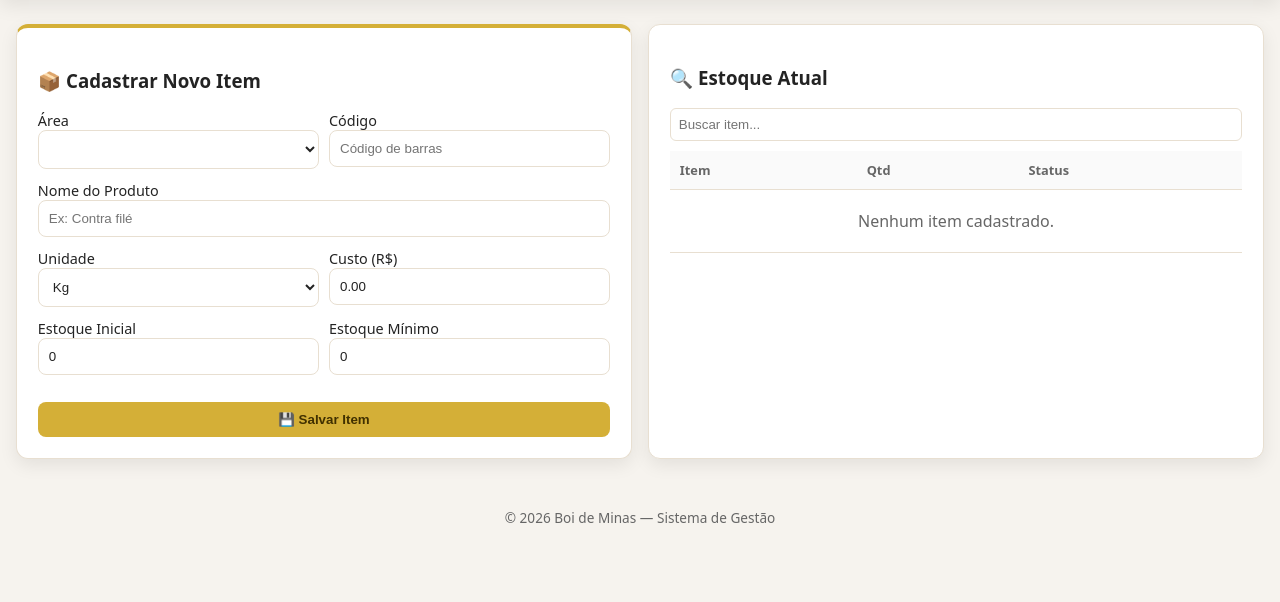
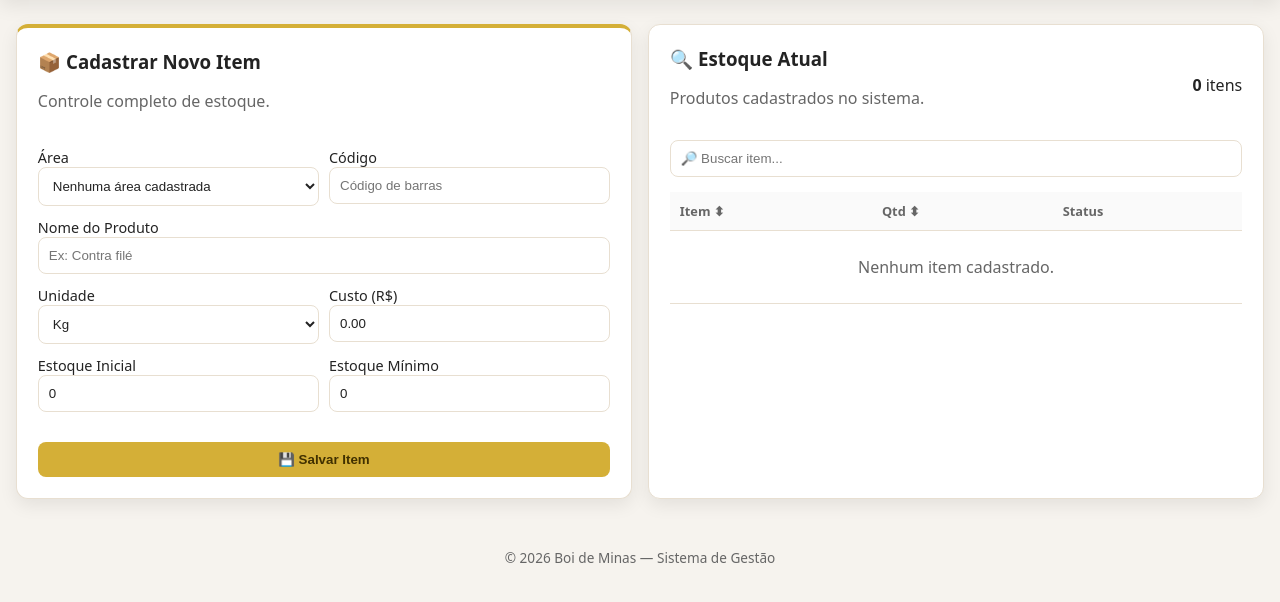
Before and after one commit to mattheuschaves2920-ops/boi-de-minas-sistema, a Flask app: template templates/itens.html in a window 1280 px wide. Shown: the part 82-684 px from the top of the page. Run offline with Flask 3, Linux system fonts and the light colour scheme; the template is opened without the code that fills it, so the values that code supplies are empty.

Commit message:
Update itens.html

```diff
--- a/templates/itens.html
+++ b/templates/itens.html
@@ -11,19 +11,76 @@
         style="border-top:4px solid var(--gold);"
     >
 
-        <h3>
+        <div
+            style="
+                display:flex;
+                justify-content:space-between;
+                align-items:center;
+                margin-bottom:20px;
+                gap:10px;
+                flex-wrap:wrap;
+            "
+        >
+
+            <div>
+
+                <h3 style="margin:0;">
                     📦 Cadastrar Novo Item
                 </h3>
+
+                <p class="muted">
+
+                    Controle completo de estoque.
+
+                </p>
+
+            </div>
+
+        </div>
+
+        <!-- ALERTAS -->
+
+        {% if error %}
+
+        <div
+            class="alert alert-error"
+            style="margin-bottom:15px;"
+        >
+
+            ⚠️ {{ error }}
+
+        </div>
+
+        {% endif %}
+
+        {% if success %}
+
+        <div
+            class="alert alert-success"
+            style="margin-bottom:15px;"
+        >
+
+            ✅ {{ success }}
+
+        </div>
+
+        {% endif %}
+
+        <!-- FORM -->
 
         <form method="POST">
 
             <!-- CSRF -->
+
+            {% if csrf_token %}
 
             <input
                 type="hidden"
                 name="csrf_token"
                 value="{{ csrf_token() }}"
             >
+
+            {% endif %}
 
             <!-- ÁREA + CÓDIGO -->
 
@@ -44,6 +101,8 @@
                         required
                     >
 
+                        {% if areas %}
+
                             {% for a in areas %}
 
                             <option value="{{ a }}">
@@ -53,6 +112,16 @@
                             </option>
 
                             {% endfor %}
+
+                        {% else %}
+
+                            <option value="">
+
+                                Nenhuma área cadastrada
+
+                            </option>
+
+                        {% endif %}
 
                     </select>
 
@@ -110,7 +179,7 @@
                         </option>
 
                         <option value="un">
-                            Un
+                            Unidade
                         </option>
 
                         <option value="l">
@@ -182,10 +251,9 @@
             <button
                 class="btn"
                 type="submit"
-
                 style="
                     width:100%;
-                    margin-top:15px;
+                    margin-top:18px;
                 "
             >
 
@@ -201,9 +269,44 @@
 
     <section class="card">
 
-        <h3>
+        <div
+            style="
+                display:flex;
+                justify-content:space-between;
+                align-items:center;
+                margin-bottom:15px;
+                gap:10px;
+                flex-wrap:wrap;
+            "
+        >
+
+            <div>
+
+                <h3 style="margin:0;">
                     🔍 Estoque Atual
                 </h3>
+
+                <p class="muted">
+
+                    Produtos cadastrados no sistema.
+
+                </p>
+
+            </div>
+
+            <div>
+
+                <strong>
+
+                    {{ itens|length if itens else 0 }}
+
+                </strong>
+
+                itens
+
+            </div>
+
+        </div>
 
         <!-- BUSCA -->
 
@@ -211,15 +314,15 @@
             type="text"
             id="busca"
 
-            placeholder="Buscar item..."
+            placeholder="🔎 Buscar item..."
 
             style="
                 width:100%;
-                padding:8px;
-                margin-bottom:10px;
+                padding:10px;
+                margin-bottom:15px;
 
                 border:1px solid var(--line);
-                border-radius:6px;
+                border-radius:8px;
             "
         >
 
@@ -233,9 +336,17 @@
 
                     <tr>
 
-                        <th>Item</th>
-                        <th>Qtd</th>
-                        <th>Status</th>
+                        <th onclick="sortTable(0)">
+                            Item ⬍
+                        </th>
+
+                        <th onclick="sortTable(1)">
+                            Qtd ⬍
+                        </th>
+
+                        <th>
+                            Status
+                        </th>
 
                     </tr>
 
@@ -265,7 +376,7 @@
 
                                 <strong>
 
-                                    {{ i.name }}
+                                    {{ i.name or '—' }}
 
                                 </strong>
 
@@ -273,7 +384,7 @@
 
                                 <small class="muted">
 
-                                    {{ i.area }}
+                                    {{ i.area or 'Sem área' }}
 
                                 </small>
 
@@ -281,7 +392,12 @@
 
                             <td>
 
+                                <strong>
+
                                     {{ i.stock or 0 }}
+
+                                </strong>
+
                                 {{ i.unit or '' }}
 
                             </td>
@@ -306,6 +422,7 @@
                                     <span
                                         style="
                                             color:var(--green);
+                                            font-weight:600;
                                         "
                                     >
 
@@ -330,7 +447,7 @@
 
                             class="muted center"
 
-                            style="padding:20px;"
+                            style="padding:25px;"
                         >
 
                             Nenhum item cadastrado.
@@ -351,13 +468,11 @@
 
 </div>
 
-<!-- BUSCA -->
+<!-- SCRIPT -->
 
 <script>
 
-/* ───────────────────────────── */
 /* BUSCA */
-/* ───────────────────────────── */
 
 const busca =
     document.getElementById('busca');
@@ -393,6 +508,67 @@ if (busca) {
 
 }
 
+/* ORDENAÇÃO */
+
+function sortTable(col) {
+
+    const tabela =
+        document.getElementById(
+            'tabela-estoque'
+        );
+
+    if (!tabela) return;
+
+    const tbody =
+        tabela.querySelector('tbody');
+
+    const rows =
+        Array.from(
+            tbody.querySelectorAll('tr')
+        );
+
+    const asc =
+        tabela.dataset.sort !== 'asc';
+
+    rows.sort((a, b) => {
+
+        const A =
+            a.cells[col]?.innerText
+            .trim()
+            .toLowerCase() || '';
+
+        const B =
+            b.cells[col]?.innerText
+            .trim()
+            .toLowerCase() || '';
+
+        return asc
+
+            ? A.localeCompare(
+                B,
+                'pt-BR',
+                { numeric:true }
+              )
+
+            : B.localeCompare(
+                A,
+                'pt-BR',
+                { numeric:true }
+              );
+
+    });
+
+    rows.forEach(row => {
+
+        tbody.appendChild(row);
+
+    });
+
+    tabela.dataset.sort =
+        asc ? 'asc' : 'desc';
+
+}
+
 </script>
 
 {% endblock %}
```
Lines whose indentation alone changed are shown as unchanged.
